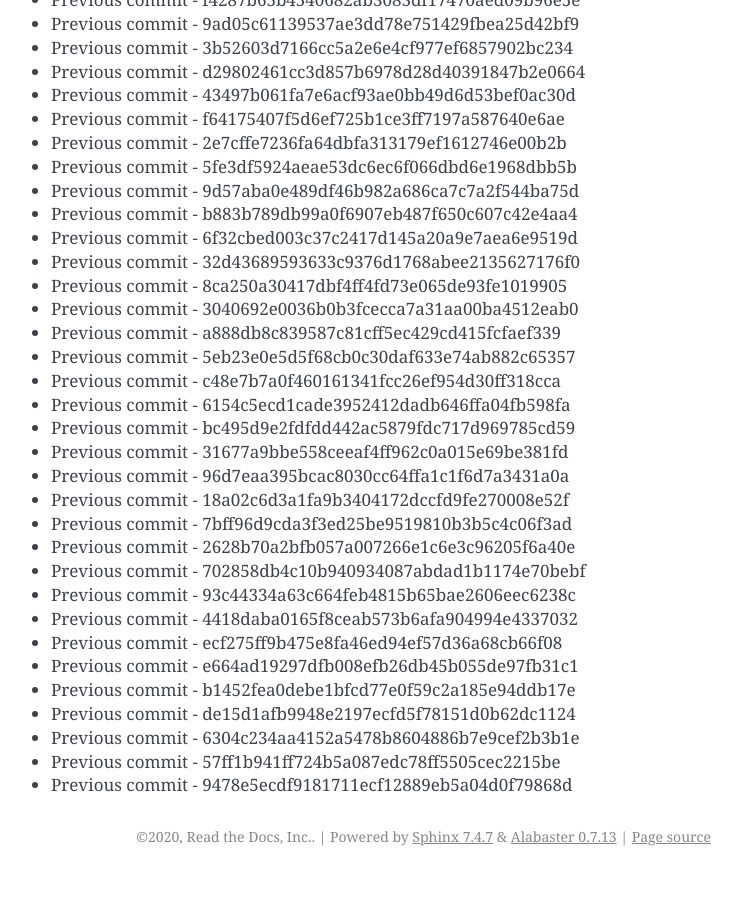
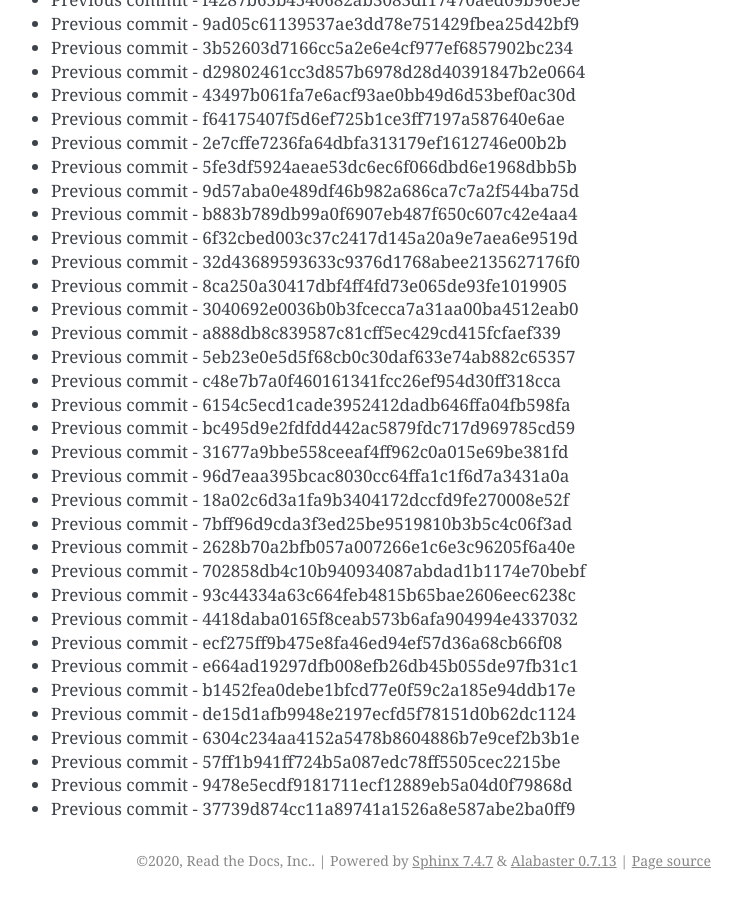
Before and after one commit to readthedocs/rtd-git-stresstest, a Sphinx documentation site: the page built from docs/updates.rst, in a window 1280 px wide and 900 px high, scrolled down 12887 px. Shown: the whole window, without its empty margins (399-1141 px from the left). Built offline with Sphinx 7.4.7, drawn with Linux system fonts in a browser that asks for light colours; before the commit the page ends 13763 px from its top, so only the background shows below that.

Commit message:
Generating commit from previous: 37739d874cc11a89741a1526a8e587abe2ba0ff9

```diff
--- a/docs/updates.rst
+++ b/docs/updates.rst
@@ -573,3 +573,4 @@ It can be tested for any performance characteristics.
 * Previous commit - 6304c234aa4152a5478b8604886b7e9cef2b3b1e
 * Previous commit - 57ff1b941ff724b5a087edc78ff5505cec2215be
 * Previous commit - 9478e5ecdf9181711ecf12889eb5a04d0f79868d
+* Previous commit - 37739d874cc11a89741a1526a8e587abe2ba0ff9
```
